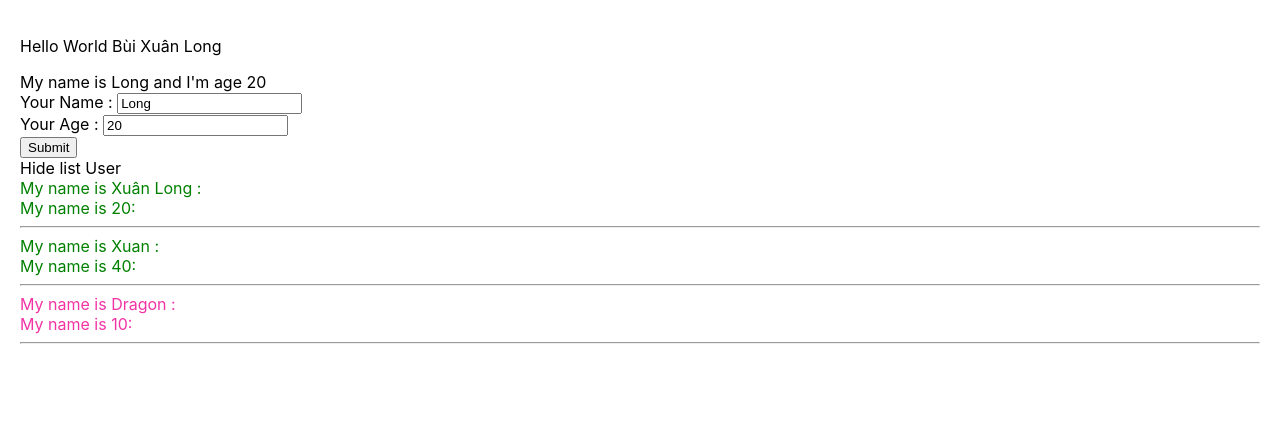
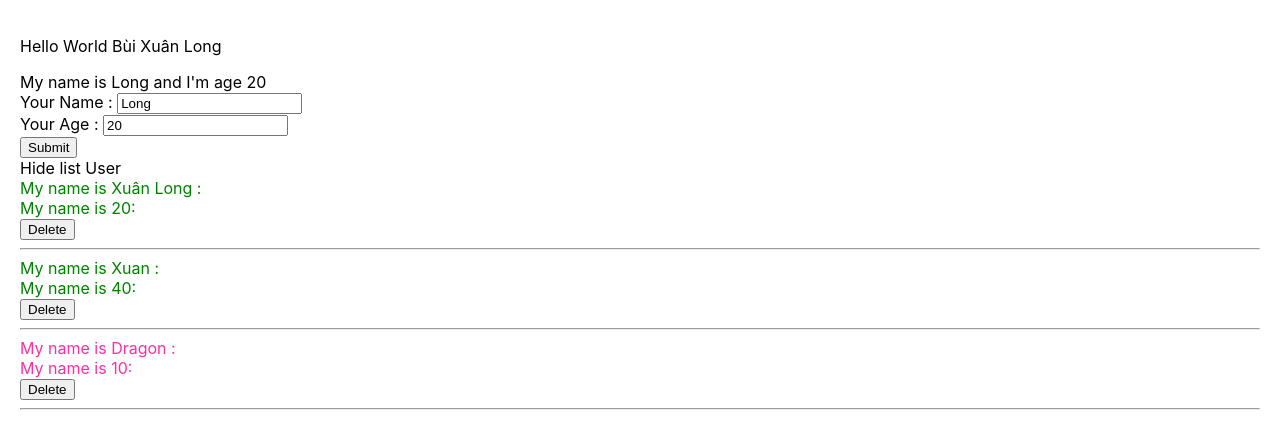
Before and after one commit to Mrlong8/Learn-React, a React (Create React App) app in the folder Chapter2/base-react-redux/: page / in a window 1280 px wide. Shown: the top 448 px of the page. Built offline with nearby package versions, Linux system fonts and the light colour scheme.

Commit message:
update 8

```diff
--- a/Chapter2/base-react-redux/src/App.js
+++ b/Chapter2/base-react-redux/src/App.js
@@ -10,7 +10,7 @@ class App extends React.Component {
 
   render() {
     return (
-      <div>
+      <div className='app-container'>
         <p>
           Hello World Bùi Xuân Long
         </p>
--- a/Chapter2/base-react-redux/src/components/DisplayInfor.js
+++ b/Chapter2/base-react-redux/src/components/DisplayInfor.js
@@ -1,6 +1,6 @@
 import React from 'react'
 import './DisplayInfor.scss'
-
+import logo from './../logo.svg'
 
 class DisplayInfor extends React.Component {
     state = {
@@ -20,6 +20,8 @@ class DisplayInfor extends React.Component {
 
         return (
             <div className='display-infor-container'>
+                {/* <img src={logo} alt="" /> */}
+
                 <div>
                     <span onClick={() => {
                         this.handleShowHide()
@@ -28,19 +30,20 @@ class DisplayInfor extends React.Component {
                     </span>
                 </div>
                 {this.state.isShowListUser &&
-                    <div>
+                    <>
                         {listUser.map((user) => {
 
                             return (
                                 <div key={user.id} className={+user.age > 18 ? "green" : "red"}>
                                     <div>My name is {user.name} : </div>
                                     <div>My name is {user.age}: </div>
+                                    <div><button onClick={() => this.props.handleDeleteUser(user.id)} >Delete</button></div>
                                     <hr />
                                 </div>
                             )
 
                         })}
-                    </div>}
+                    </>}
             </div>
         )
     }
--- a/Chapter2/base-react-redux/src/components/DisplayInfor.scss
+++ b/Chapter2/base-react-redux/src/components/DisplayInfor.scss
@@ -6,4 +6,9 @@
     .green {
         color: green;
     }
+
+    img {
+        width: 400px;
+        height: 400px
+    }
 }
--- a/Chapter2/base-react-redux/src/components/MyComponent.js
+++ b/Chapter2/base-react-redux/src/components/MyComponent.js
@@ -17,18 +17,27 @@ class MyComponent extends React.Component {
         })                         // copy danh sach ra
     }
 
+    handleDeleteUser = (userId) => {
+        let listUserClone = [...this.state.listUser]
+        listUserClone = listUserClone.filter(item => item.id !== userId)
+        this.setState({
+            listUser: listUserClone
+        })
+    }
+
     render() {
 
         // Dry:  don't repeat youseft
         return (
-            <div>
+            <>
                 <UserInfor
                     handleAddNewuser={this.handleAddNewuser}
                 ></UserInfor>
                 <DisplayInfor
                     listUser={this.state.listUser}
+                    handleDeleteUser={this.handleDeleteUser}
                 ></DisplayInfor>
-            </div>
+            </>
         );
     }
 }
```
